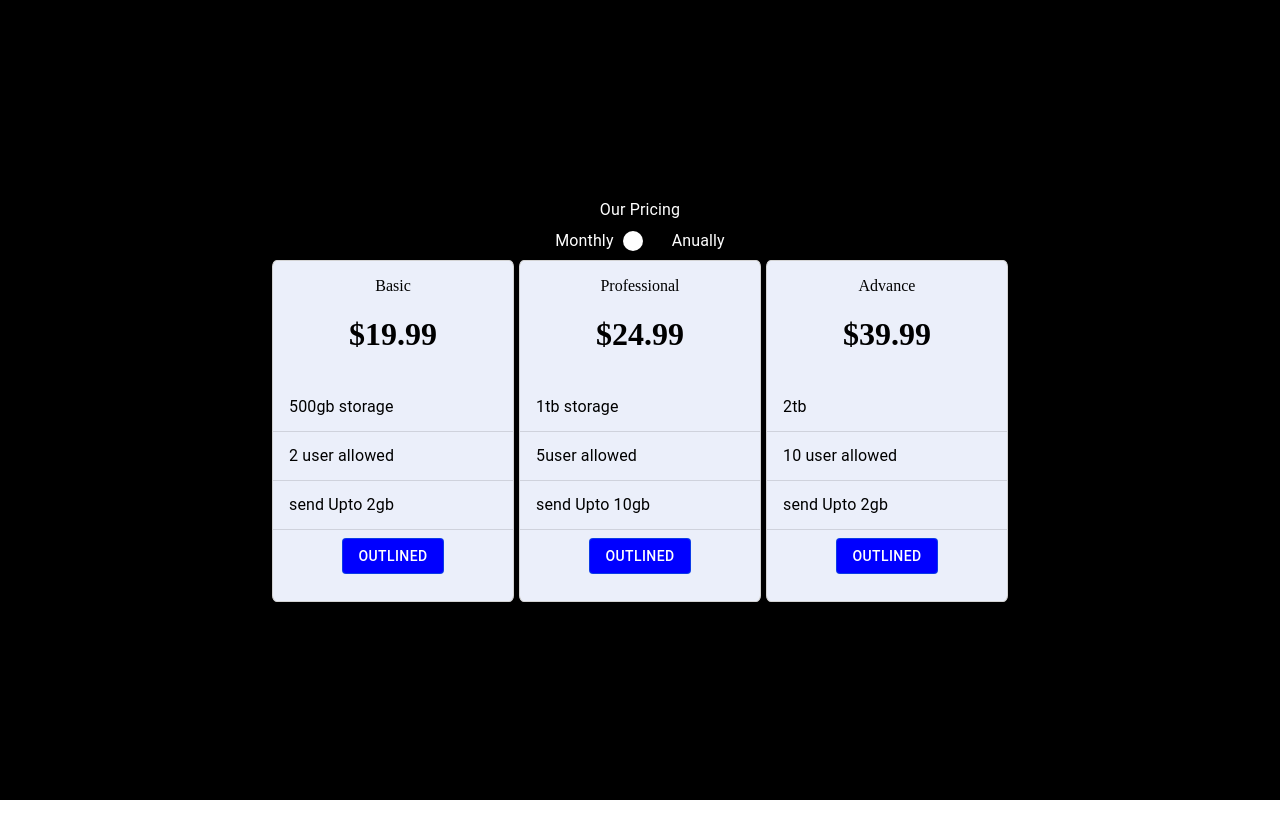
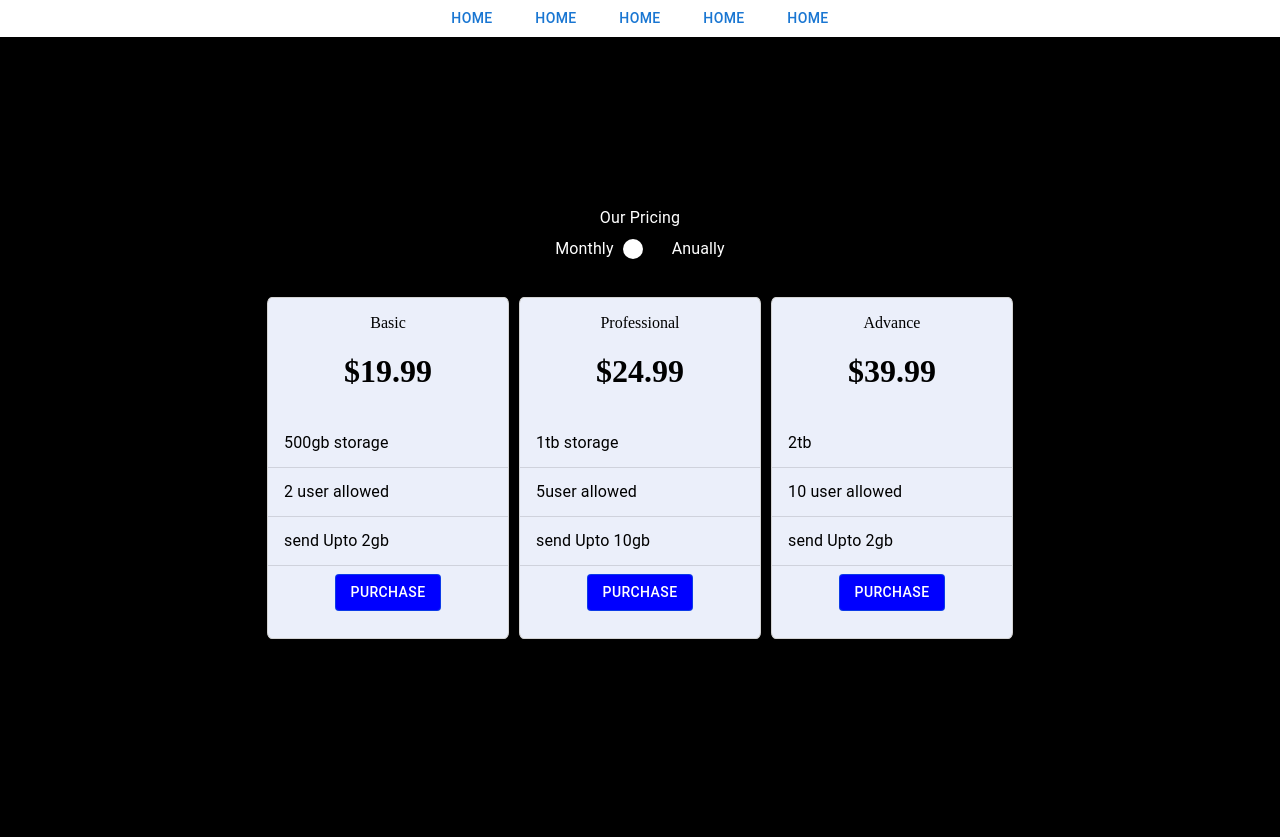
Before and after one commit to kapishgupta2004/react-practice, a Next.js app in the folder pass-gen/: page /pricing in a window 1280 px wide. Before the commit the page ends 800 px from the top, so only its background shows below. Built offline with nearby package versions, Linux system fonts and the light colour scheme.

Commit message:
NAVBAR ADDED

```diff
--- a/pass-gen/src/app/components/card.js
+++ b/pass-gen/src/app/components/card.js
@@ -5,7 +5,6 @@ import ListItem from "@mui/material/ListItem";
 import ListItemText from "@mui/material/ListItemText";
 import Divider from "@mui/material/Divider";
 import { StyledButton, StyledCard } from "../styles/styles";
-import Link from "next/link";
 
 export default function Card({ item }) {
   console.log(item.feature);
@@ -18,9 +17,7 @@ export default function Card({ item }) {
         <List
           style={{
             p: 0,
-
             maxWidth: 500,
-
             borderColor: "divider",
             backgroundColor: "background.paper",
             textAlign: "center",
@@ -37,7 +34,7 @@ export default function Card({ item }) {
           ))}
         </List>
         <a href={item.link} target="_blank">
-          <StyledButton variant="outlined">Outlined</StyledButton>
+          <StyledButton variant="outlined">Purchase</StyledButton>
         </a>
       </StyledCard>
     </>
--- /dev/null
+++ b/pass-gen/src/app/components/navbar.js
@@ -0,0 +1,51 @@
+"use client";
+
+import { Button } from "@mui/material";
+import Menu from "@mui/material/Menu";
+import MenuItem from "@mui/material/MenuItem";
+import { useState } from "react";
+
+export default function Navbar() {
+  const [anchorEl, setAnchorEl] = useState(null);
+  const open = Boolean(anchorEl);
+  const handleClick = (event) => {
+    setAnchorEl(event.currentTarget);
+  };
+  const handleClose = () => {
+    setAnchorEl(null);
+  };
+
+  return (
+    <div>
+      <Button
+        id="demo-positioned-button"
+        aria-controls={open ? "demo-positioned-menu" : undefined}
+        aria-haspopup="true"
+        aria-expanded={open ? "true" : undefined}
+        onClick={handleClick}
+      >
+        HOME
+      </Button>
+
+      <Menu
+        id="demo-positioned-menu"
+        aria-labelledby="demo-positioned-button"
+        anchorEl={anchorEl}
+        open={open}
+        onClose={handleClose}
+        anchorOrigin={{
+          vertical: "bottom",
+          horizontal: "left",
+        }}
+        transformOrigin={{
+          vertical: "top",
+          horizontal: "left",
+        }}
+      >
+        <MenuItem onClick={handleClose}>Profile</MenuItem>
+        <MenuItem onClick={handleClose}>My account</MenuItem>
+        <MenuItem onClick={handleClose}>Logout</MenuItem>
+      </Menu>
+    </div>
+  );
+}
--- a/pass-gen/src/app/layout.js
+++ b/pass-gen/src/app/layout.js
@@ -1,4 +1,10 @@
+import React from "react";
 import localFont from "next/font/local";
+import Card from "./components/card";
+import { StyledButton } from "./styles/styles";
+import Button from "@mui/material/Button";
+import Navbar from "./components/navbar";
+// import { useDropdown, } from "./pricing/page";
 
 const geistSans = localFont({
   src: "./fonts/GeistVF.woff",
@@ -11,7 +17,6 @@ const geistMono = localFont({
   weight: "100 900",
 });
 
-
 export const metadata = {
   title: "Create Next App",
   description: "Generated by create next app",
@@ -20,7 +25,44 @@ export const metadata = {
 export default function RootLayout({ children }) {
   return (
     <html lang="en">
-      <body className={`${geistSans.variable} ${geistMono.variable}`} style={{margin: 0, padding: 0, height: "100vh", width: "100vw"}}>
+      <body
+        className={`${geistSans.variable} ${geistMono.variable}`}
+        style={{ margin: 0, padding: 0, height: "100vh", width: "100vw" }}
+      >
+        <div
+          style={{
+            display: "flex",
+            justifyContent: "center",
+            gap: 20,
+          }}
+        >
+
+          <Navbar />
+          <Navbar />
+          <Navbar />
+          <Navbar />
+          <Navbar />
+        </div>
+
+        {/* <div
+          style={{
+            display: "flex",
+            gap: 30,
+            color: "black",
+            background: "white",
+            justifyContent: "center",
+            fontSize: 25,
+          }}
+        >
+          <Button variant="text" onClick={useDropdown}>
+            home
+          </Button>
+          <Button variant="text">types</Button>
+          <Button variant="text">offers</Button>
+          <Button variant="text">about</Button>
+          <Button variant="text">cart</Button>
+          <Button variant="text">our services</Button>
+        </div> */}
         {children}
       </body>
     </html>
--- a/pass-gen/src/app/page.js
+++ b/pass-gen/src/app/page.js
@@ -3,12 +3,14 @@ import styles from "./styles/styles.module.scss";
 import * as React from "react";
 import Stack from "@mui/material/Stack";
 import Button from "@mui/material/Button";
-import { Aaaaa, StyledCard, StyledTypography } from "./styles/styles";
+import { StyledCard, StyledTypography } from "./styles/styles";
 import { Card, Typography } from "@mui/material";
 
 export default function Home() {
   return (
     <div>
+
+
       <div className={styles.styledDiv}>
         hello
         <div className={styles.child}>my sample next js</div>
@@ -22,7 +24,6 @@ export default function Home() {
         <Button variant="text">Text</Button>
         <Button variant="contained">Contained</Button>
         <Button variant="outlined">Outlined</Button>
-        <Aaaaa>Hello</Aaaaa>
       </Stack>
       <StyledCard>
         <StyledTypography variant="h1">Heelo</StyledTypography>
--- a/pass-gen/src/app/pricing/page.js
+++ b/pass-gen/src/app/pricing/page.js
@@ -4,6 +4,7 @@ import { Grid2, Switch } from "@mui/material";
 import Typography from "@mui/material/Typography";
 import { StyledDiv } from "./style";
 import Card from "../components/card";
+import { useState } from 'react';
 
 const cardData = [
   {
@@ -29,6 +30,26 @@ const cardData = [
   },
 ];
 
+
+
+// Custom hook for dropdown visibility
+export const useDropdown = () => {
+  const [isDropdownOpen, setIsDropdownOpen] = useState(false);
+
+  const toggleDropdown = () => {
+    setIsDropdownOpen(prevState => !prevState);
+  };
+
+
+  console.log("isDropdownOpen: ", isDropdownOpen)
+
+  return {
+    isDropdownOpen,
+    toggleDropdown,
+  };
+};
+
+
 export default function Page() {
   return (
     <div
@@ -50,8 +71,10 @@ export default function Page() {
       </StyledDiv>
       <div
         style={{
+          height: 400,
           display: "flex",
-          gap: 5,
+          alignItems: "center",
+          gap: 10,
         }}
       >
         {cardData.map((item) => (
```
